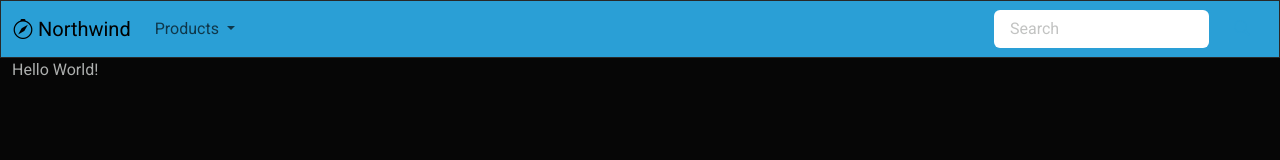
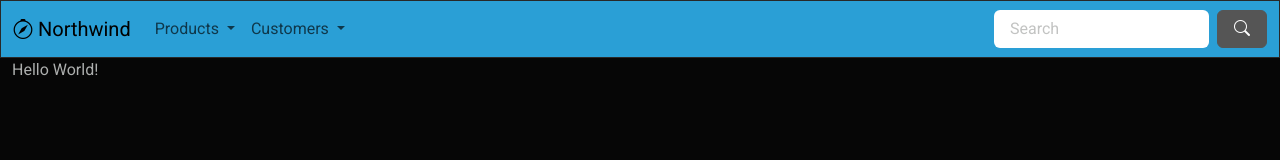
Before and after one commit to mthomas60wctc/gh-pages, a plain HTML site: page index.html in a window 1280 px wide. Drawn offline with nearby package versions, Linux system fonts and the light colour scheme.

Commit message:
fixes search bar, adds customer dropdeown

```diff
--- a/index.html
+++ b/index.html
@@ -48,11 +48,21 @@
                             <li><a class="dropdown-item" href="#">Current Discounts</a></li>
                         </ul>
                     </li>
+                    <li class="nav-item dropdown">
+                        <a class="nav-link dropdown-toggle" href="#" role="button" data-bs-toggle="dropdown"
+                            aria-expanded="false">
+                            Customers
+                        </a>
+                        <ul class="dropdown-menu">
+                            <li><a class="dropdown-item" href="#">Sign In</a></li>
+                            <li><a class="dropdown-item" href="#">Register</a></li>
+                        </ul>
+                    </li>
                 </ul>
-                <form class="d-none d-md-flex" role="search">
-                    <input class="form-control me-2" type="search" placeholder="Search" aria-label="Search">
-                    <button class="btn btn-outline-primary" type="submit"><i class="bi bi-search"></i><span
-                            class="visually-hidden">Search</span></button>
+                <form class="d-flex">
+                    <input class="form-control me-sm-2" type="search" placeholder="Search">
+                    <button class="btn btn-secondary my-2 my-sm-0" type="submit"><i class="bi bi-search"></i></button>
+                    <span class="visually-hidden">Search</span></button>
                 </form>
             </div>
         </div>
```
